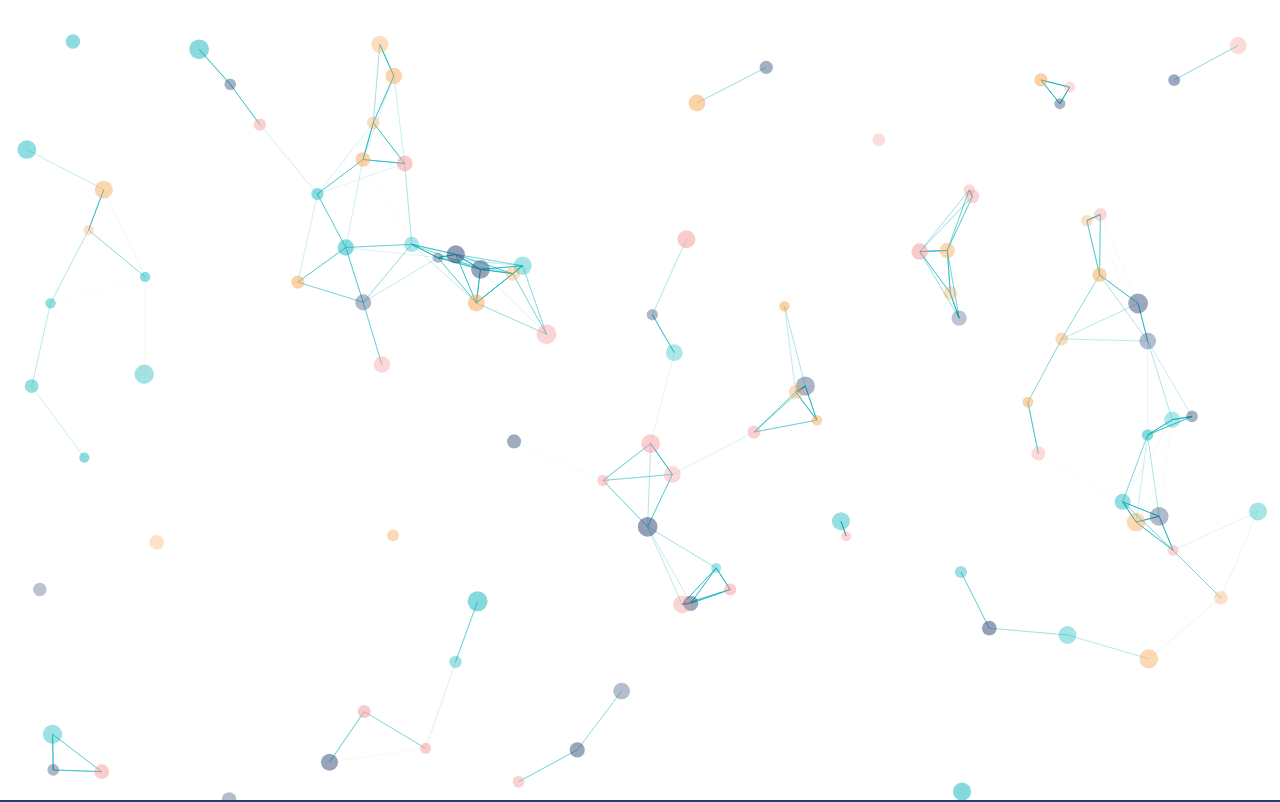
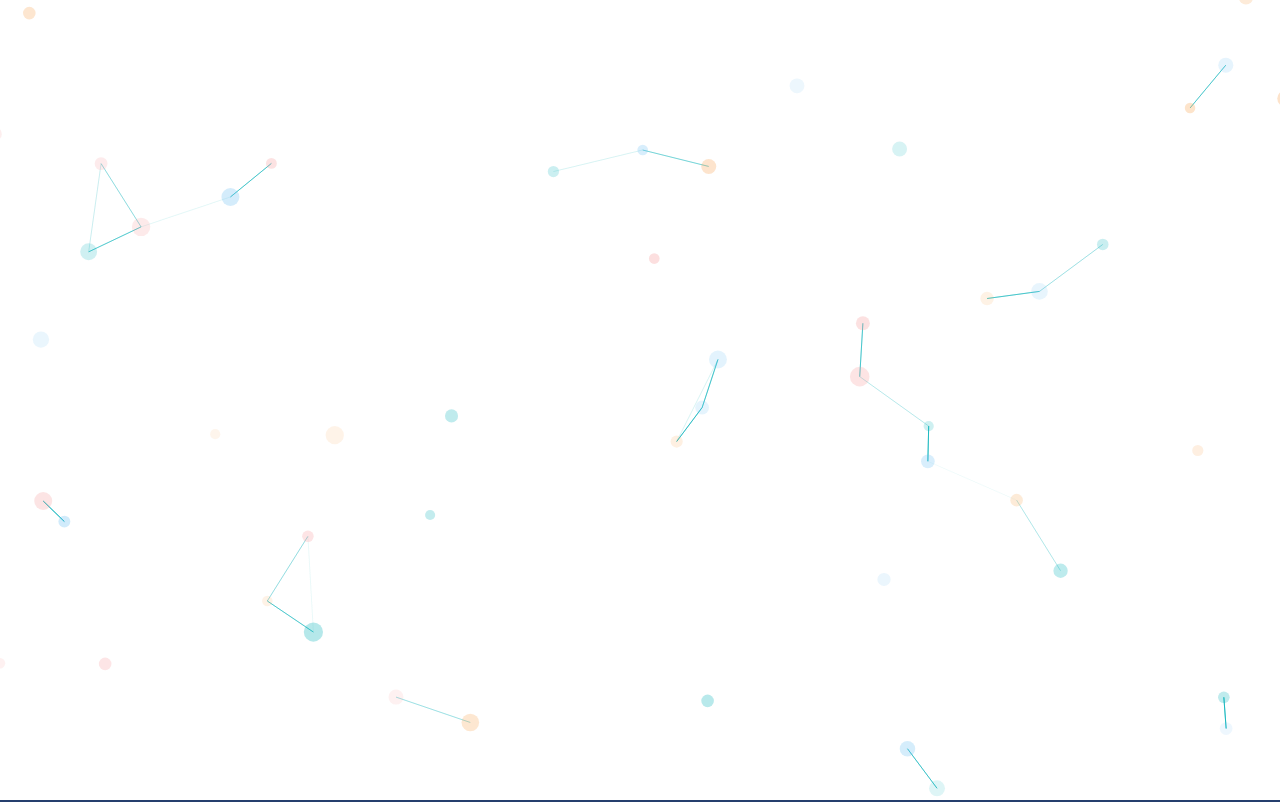
Before and after one commit to musee-admin/connect2ed-web, a Next.js app: page / in a window 1280 px wide. Shown: the top 802 px of the page. Built offline with nearby package versions, Linux system fonts and the light colour scheme.

Commit message:
fix particle config

```diff
--- a/constants/particlesConfig.js
+++ b/constants/particlesConfig.js
@@ -1,4 +1,4 @@
-const color1 = "#253F6D";
+const color1 = "#5DB8F1";
 const color2 = "#F8A24F";
 const color3 = "#F59293";
 const color4 = '#00B0B8';
@@ -7,6 +7,9 @@ const colors = [color1, color2, color3, color4]
 export const particlesConfig = {
   "detectRetina": true,
   "fpsLimit": 90,
+  "fullScreen": {
+    "enable": false
+  },
   "interactivity": {
     "detectsOn": "window",
     "events": {
@@ -48,14 +51,14 @@ export const particlesConfig = {
     "number": {
       "limit": {
         "mode": "delete",
-        "value": 100
+        "value": 50
       },
-      "value": 100
+      "value": 50
     },
     "opacity": {
       "value": {
-        "min": 0.3,
-        "max": 0.5
+        "min": 0.1,
+        "max": 0.3
       },
     },
     "reduceDuplicates": true,
```
